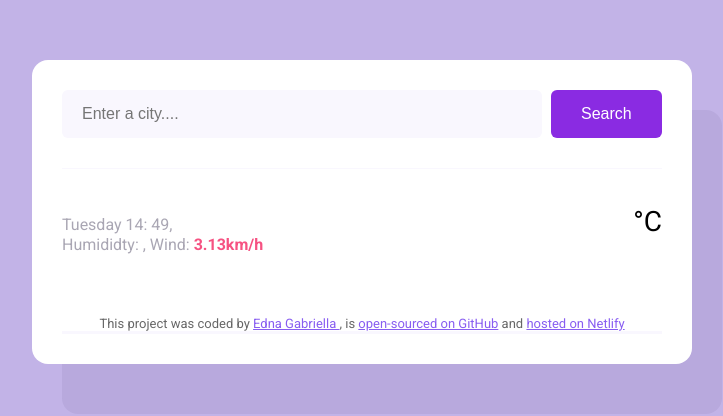
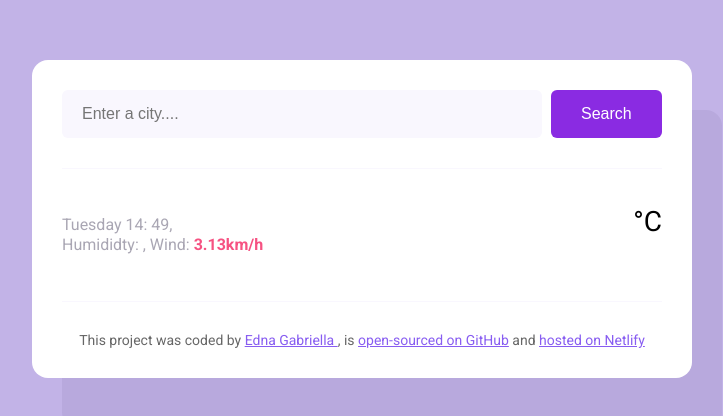
Before and after one commit to Gabie-21/meteo, a plain HTML site: page index.html in a window 1280 px wide. Shown: the whole page, without its empty margins (278-1001 px from the left). Drawn offline with nearby package versions, Linux system fonts and the light colour scheme; no server answers.

Commit message:
Updated the footer in the CSS file

```diff
--- a/src/index.css
+++ b/src/index.css
@@ -79,9 +79,9 @@ main{
 }
 
 footer{
-    border-bottom: solid #f9f7fe;
-    padding-top: 15px;
+    border-top: 1px solid #f9f7fe;
+    padding: 30px 0 0 0;
     text-align: center;
-    font-size: 13px;
+    font-size: 14px;
     color: rgba(0, 0, 0, 0.6);
 }
```
